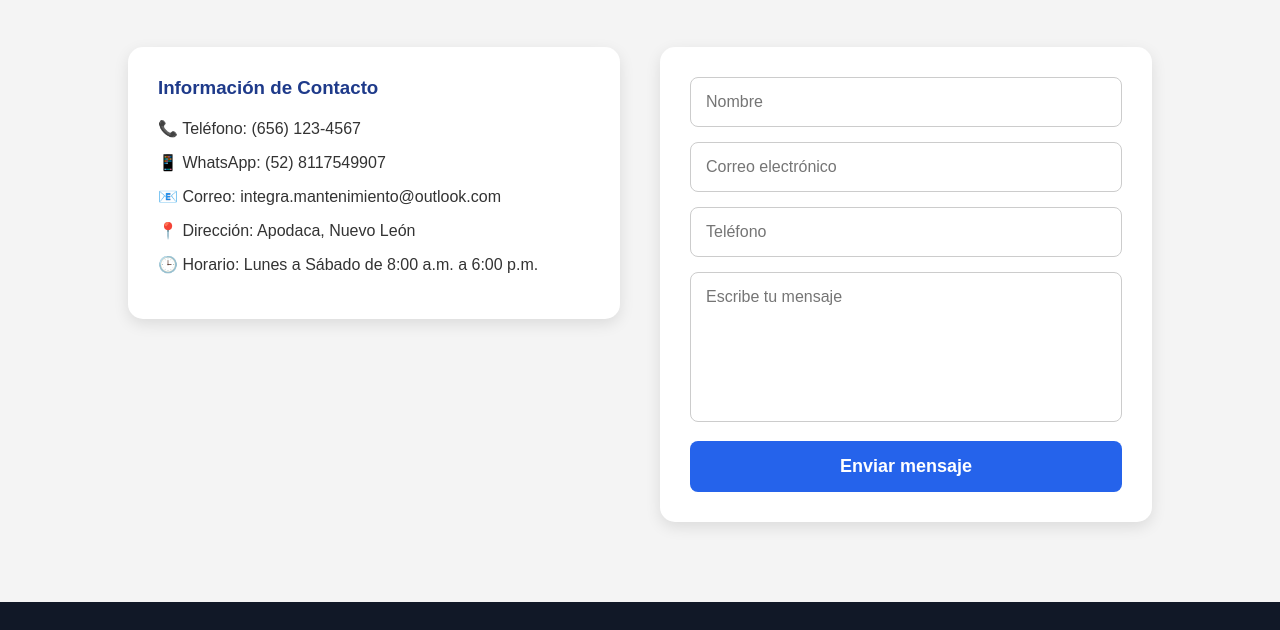
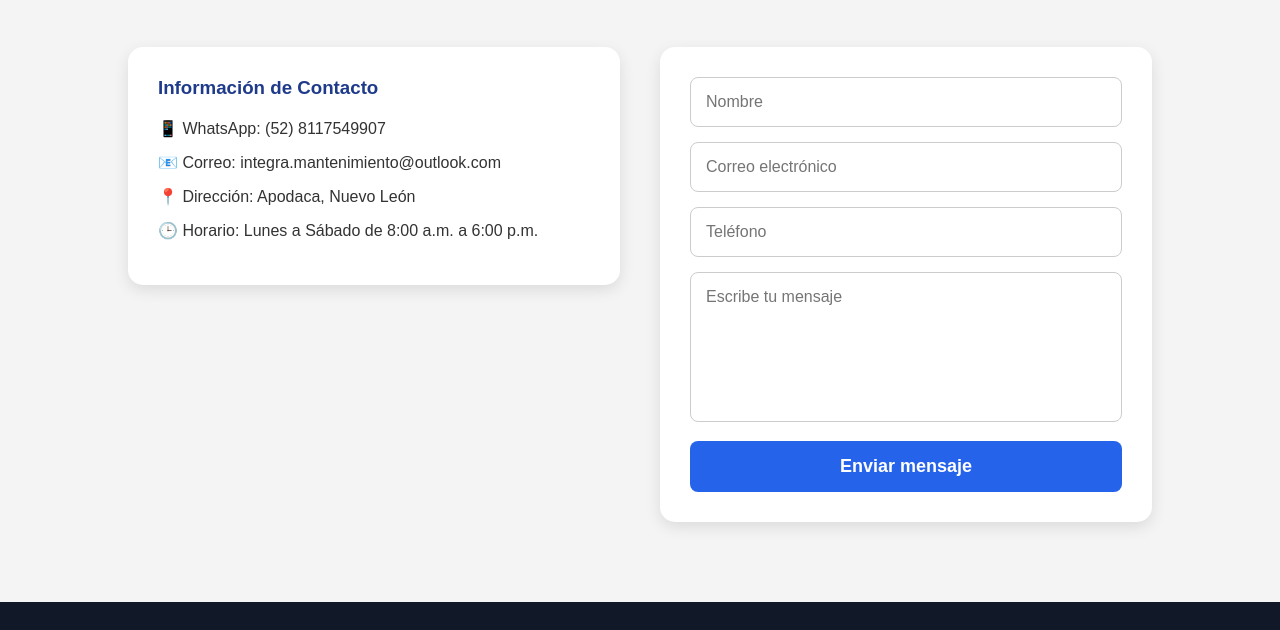
Before and after one commit to IntegraMantenimiento/P-gina-Web, a plain HTML site: page index.html in a window 1280 px wide. Shown: the part 3146-3776 px from the top of the page. Drawn offline with Linux system fonts and the light colour scheme.

Commit message:
Actualizacion 2.0
Retiré el numero porque aun no se consigue

```diff
--- a/index.html
+++ b/index.html
@@ -246,7 +246,7 @@ de videovigilancia y seguridad.
 
             <h3>Información de Contacto</h3>
 
-            <p>📞 Teléfono: (656) 123-4567</p>
+
 
             <p>📱 WhatsApp: (52) 8117549907</p>
 
```
